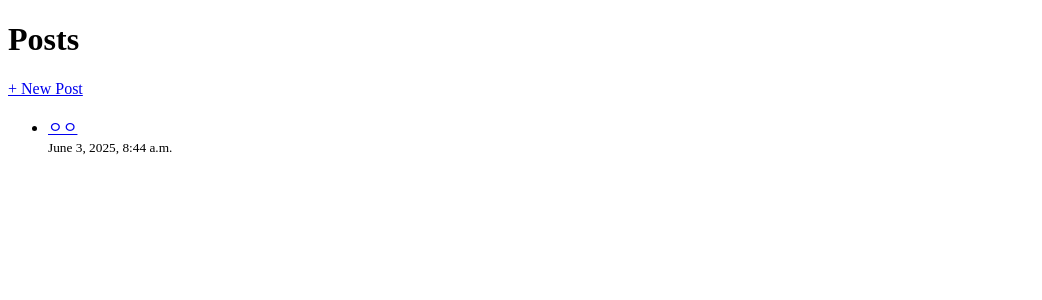
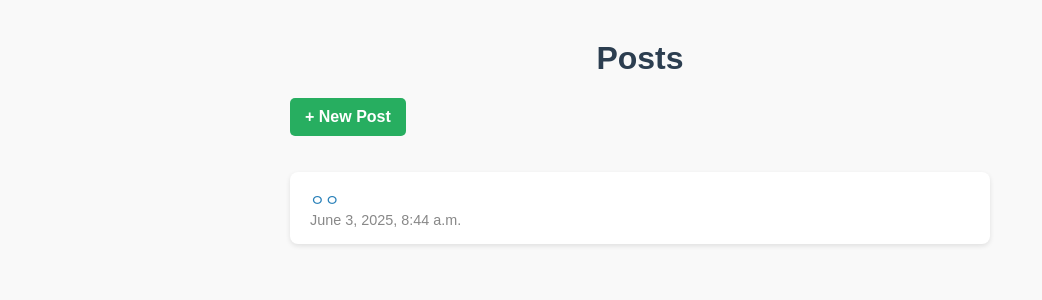
Before and after one commit to sangwookkhu/Django_Project, a Django app: page / in a window 1280 px wide. Shown: the top 300 px of the page, without its empty margins (0-1042 px from the left). Run offline with Django 5.2, Linux system fonts and the light colour scheme; data comes from the database, SQL or seed files in the repository; both versions use the stored data as it was after the commit.

Commit message:
style: 스타일 추가

```diff
--- a/mysite/blog/templates/blog/post_list.html
+++ b/mysite/blog/templates/blog/post_list.html
@@ -1,12 +1,59 @@
-<!-- blog/templates/blog/post_list.html -->
 <!DOCTYPE html>
 <html>
   <head>
     <title>My Blog</title>
+    <style>
+      body {
+        font-family: Arial, sans-serif;
+        max-width: 700px;
+        margin: 40px auto;
+        padding: 0 20px;
+        background: #f9f9f9;
+        color: #333;
+      }
+      h1 {
+        text-align: center;
+        color: #2c3e50;
+      }
+      a {
+        color: #2980b9;
+        text-decoration: none;
+      }
+      a:hover {
+        text-decoration: underline;
+      }
+      ul {
+        list-style-type: none;
+        padding: 0;
+      }
+      li {
+        background: #fff;
+        margin: 10px 0;
+        padding: 15px 20px;
+        border-radius: 8px;
+        box-shadow: 0 2px 5px rgba(0, 0, 0, 0.1);
+      }
+      small {
+        color: #888;
+        font-size: 0.9em;
+      }
+      .new-post-btn {
+        display: inline-block;
+        margin-bottom: 20px;
+        padding: 10px 15px;
+        background-color: #27ae60;
+        color: white;
+        border-radius: 5px;
+        font-weight: bold;
+      }
+      .new-post-btn:hover {
+        background-color: #219150;
+      }
+    </style>
   </head>
   <body>
     <h1>Posts</h1>
-    <a href="{% url 'post_new' %}">+ New Post</a>
+    <a href="{% url 'post_new' %}" class="new-post-btn">+ New Post</a>
     <ul>
       {% for post in posts %}
       <li>
```
Also changed, not shown: mysite/blog/templates/blog/post_detail.html (+32 -1 lines), mysite/blog/templates/blog/post_form.html (+52 -1 lines), mysite/db.sqlite3.
